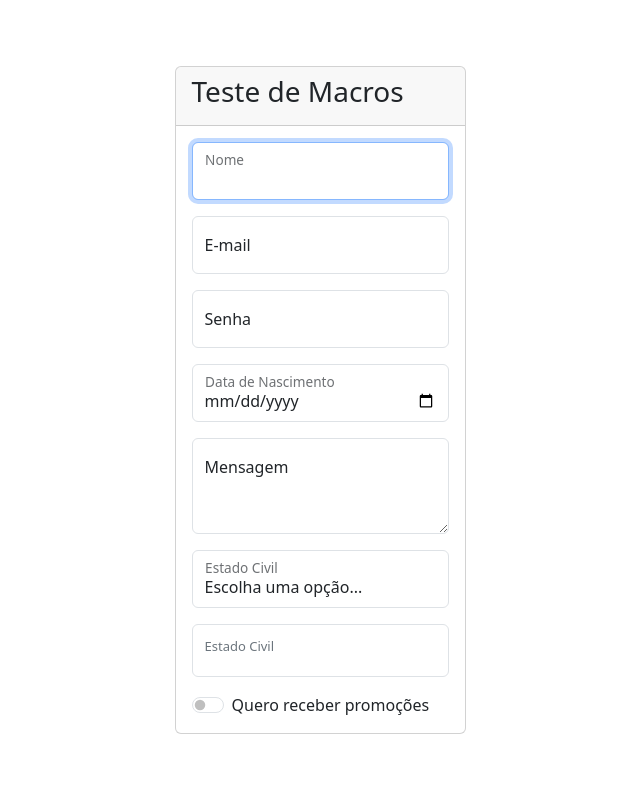
After one commit to maroquio/ProjetoModelo2024, a FastAPI app: template templates/pages/teste_macros.html in a window 1280 px wide. The commit adds this page. Shown: the whole page, without its empty margins (320-960 px from the left). Run offline with FastAPI, Linux system fonts and the light colour scheme; the template is opened without the code that fills it, so the values that code supplies are empty; some libraries are stand-ins or nearby versions.

Commit message:
criada pagina de teste de macros e corrigidas algumas macros

```diff
--- /dev/null
+++ b/templates/pages/teste_macros.html
@@ -0,0 +1,24 @@
+{% extends "shared/base_publica.html" %}
+{% from "shared/macros.html" import input_text, input_email, input_date, input_password, input_textarea, input_select, input_radios, input_switch %}
+{% block subtitulo %}Teste de Macros{% endblock %}
+{% block conteudo %}
+<div class="w-100 d-flex justify-content-center">
+    <form action="/entrar" method="post">
+        <div class="card">
+            <div class="card-header">
+                <h3>Teste de Macros</h3>
+            </div>
+            <div class="card-body pb-0">
+                {{ input_text("nome", "Nome", "required autofocus") }}
+                {{ input_email("email", "E-mail", "required") }}
+                {{ input_password("senha", "Senha", "required") }}
+                {{ input_date("nascimento", "Data de Nascimento", "required") }}
+                {{ input_textarea("mensagem", "Mensagem", "required") }}
+                {{ input_select("estado_civil_1", "Estado Civil", estados_civis, "required") }}
+                {{ input_radios("estado_civil_2", "Estado Civil", estados_civis, "required") }}
+                {{ input_switch("quero", "Quero receber promoções", "required") }}
+            </div>
+        </div>
+    </form>
+</div>
+{% endblock %}
--- a/templates/shared/macros.html
+++ b/templates/shared/macros.html
@@ -28,7 +28,7 @@
 
 {% macro input_textarea(name, label, attributes='', value='') %}
 <div class="form-floating mb-3">
-    <textarea name="{{name}}" id="{{name}}" class="form-control" placeholder=" " {{attributes|safe}} style="height:3rem;">{{value|e}}</textarea>
+    <textarea name="{{name}}" id="{{name}}" class="form-control" placeholder=" " {{attributes|safe}} style="height:6rem;">{{value|e}}</textarea>
     <label for="{{name}}">{{label}}</label>
 </div>
 {% endmacro %}
@@ -37,10 +37,10 @@
 <div class="form-floating mb-3">
     <select name="{{name}}" id="{{name}}" class="form-control" placeholder=" " {{attributes|safe}}>
         <option value="" {{"selected" if not value}}>Escolha uma opção...</option>
-        {%- for option in options -%}
+        {% for option in options %}
         {%- set selected = "selected" if option.value == value -%}
         <option value="{{option.value}}" {{selected}}>{{option.label}}</option>
-        {%- endfor -%}
+        {% endfor %}
     </select>
     <label for="{{name}}">{{label}}</label>
 </div>
@@ -51,15 +51,15 @@
     <legend class="text-secondary" style="font-size:13px">{{label}}</legend>
     {% for option in options %}
     {%- set checked = "checked" if option.value == value -%}
-    <input type="radio" class="btn-check" name="{{name}}" id="{{name}}{{index}}" value="{{option.value}}" autocomplete="off" {{checked}}>
-    <label class="btn btn-outline-success" for="{{name}}{{index}}">{{option.label}}</label>
+    <input type="radio" class="btn-check" name="{{name}}" id="{{name}}{{loop.index}}" value="{{option.value}}" autocomplete="off" {{checked}}>
+    <label class="btn btn-outline-success" for="{{name}}{{loop.index}}">{{option.label}}</label>
     {% endfor %}
 </fieldset>
 {% endmacro %}
 
-{% macro input_switch(name, label, attributes='', value='') %}
-{%- set checked = "checked" if valor else "" -%}
-<div class="form-check form-switch">
+{%- macro input_switch(name, label, attributes='', value='') -%}
+{% set checked = "checked" if valor else "" %}
+<div class="form-check form-switch mb-3">
     <input class="form-check-input" type="checkbox" role="switch" id="{{name}}" name="{{name}}" {{checked}}>
     <label class="form-check-label" for="{{name}}">{{label}}</label>
 </div>
```
Also changed, not shown: routes/public_routes.py (+11 -0 lines).
